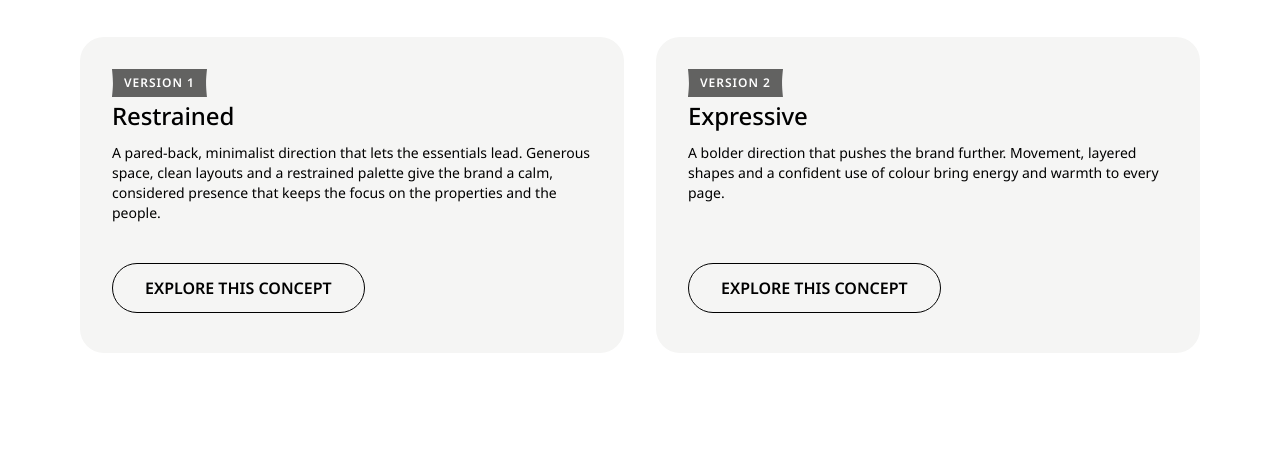
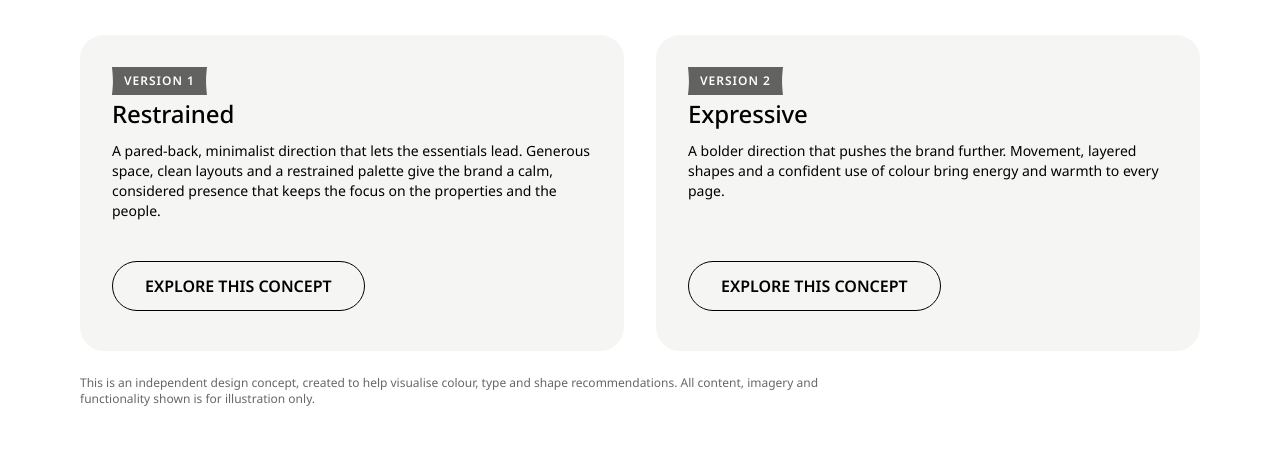
Before and after one commit to PixelYoyo/fpl-concept-1, a plain HTML site: page index.html in a window 1280 px wide. Shown: the part 382-853 px from the top of the page. Before the commit the page ends 800 px from the top, so only its background shows below. Drawn offline with Linux system fonts and the light colour scheme.

Commit message:
Add design concept disclaimer to splash page
Co-Authored-By: Claude Opus 5.5 <noreply@anthropic.com>

```diff
--- a/index.html
+++ b/index.html
@@ -74,6 +74,7 @@
         <a href="version-2.html" class="btn btn--outline concept__btn" aria-label="Explore this concept: Version 2, Expressive">Explore this concept</a>
       </article>
     </div>
+    <p class="splash__disclaimer">This is an independent design concept, created to help visualise colour, type and shape recommendations. All content, imagery and functionality shown is for illustration only.</p>
   </div>
 </main>
 
--- a/splash.css
+++ b/splash.css
@@ -41,3 +41,6 @@
   .concept__head { flex-direction: row-reverse; justify-content: space-between; align-items: flex-start; width: 100%; }
   .concept__btn { width: 100%; }
 }
+
+.splash__disclaimer { max-width: 800px; margin-top: -16px; font-size: 12px; line-height: 16px; color: rgba(0,0,0,0.6); }
+@media (max-width: 767px) { .splash__disclaimer { margin-top: -8px; } }
```
